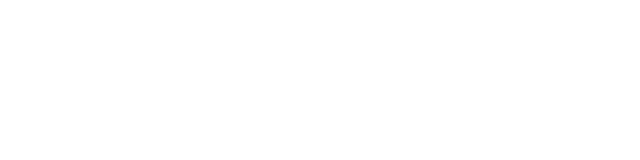
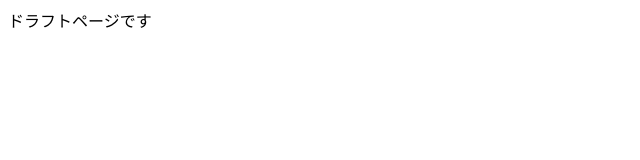
Before and after one commit to ymzksgkz/micro-cms-draft-preview, a Nuxt app: page /draft in a window 1280 px wide. Before the commit this address had no page. Shown: the top 160 px of the page, without its empty margins (0-640 px from the left). Built offline with nearby package versions, Linux system fonts and the light colour scheme.

Commit message:
ドラフトページ追加

```diff
--- /dev/null
+++ b/pages/draft.vue
@@ -0,0 +1,11 @@
+<template>
+  <div>
+    <span>ドラフトページです</span>
+  </div>
+</template>
+
+<script>
+export default {
+  name: 'Draft'
+}
+</script>
```
